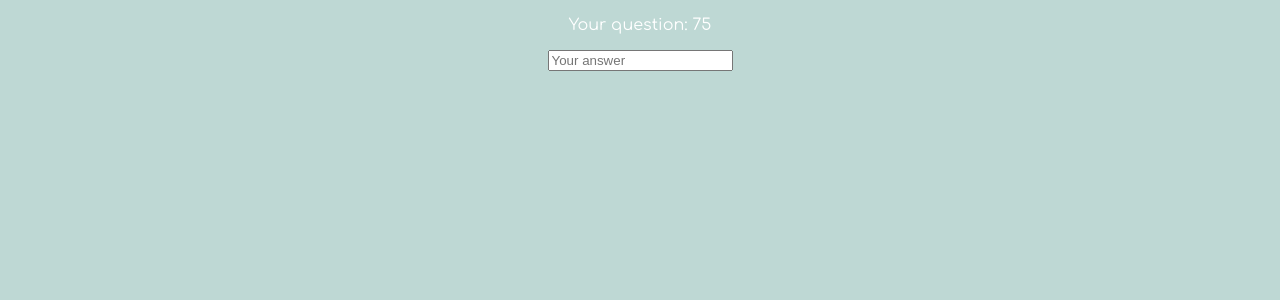
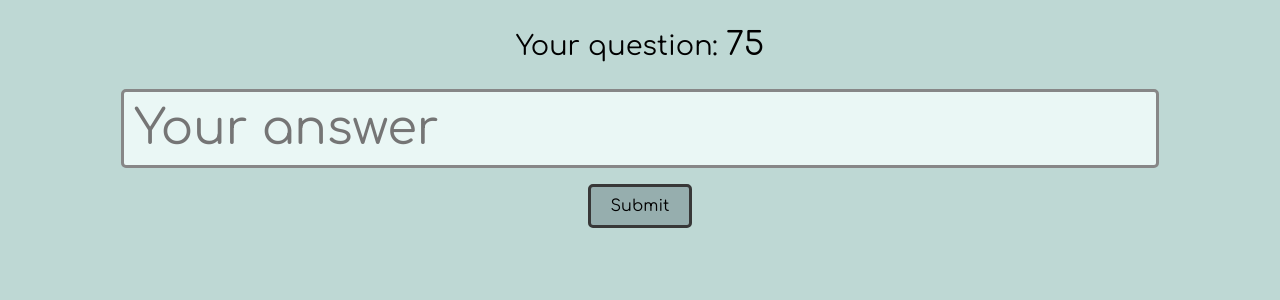
Before and after one commit to RickyRCoding/learntosquareWeb, a Next.js app: page /practice in a window 1280 px wide. Shown: the top 300 px of the page. Built offline with nearby package versions, Linux system fonts and the light colour scheme.

Commit message:
Done everything exepet timer and next question

```diff
--- a/app/globals.css
+++ b/app/globals.css
@@ -31,3 +31,23 @@ h4 {
 .are {
   padding-top: 50%;
 }
+
+.question {
+  font-size: 1.7rem;
+  color: #000000;
+}
+
+span {
+  font-size: 2rem;
+  color: #000000;
+}
+
+input {
+  padding: 10px;
+  border-radius: 5px;
+  width: 80%;
+  border: 0.2rem solid rgb(135, 135, 135);
+  font-size: 3rem;
+  background-color: #eaf7f5;
+  font-family: "Comfortaa", sans-serif;
+}
--- a/app/practice/page.js
+++ b/app/practice/page.js
@@ -3,24 +3,45 @@ import { useState, useEffect } from "react";
 
 export default function Practice() {
   const [question, setQuestion] = useState(null);
-  const [counter, setCounter] = useState(0);
+  const [check, setCheck] = useState(null);
+  const [answer, setAnswer] = useState();
 
   useEffect(() => {
-    // Generate a random number when the component mounts
     const randomNumber = Math.floor(Math.random() * 90) + 10;
     setQuestion(randomNumber);
   }, []);
 
   return (
     <>
-
-      {question !== null ? (
-        <div>
-          <p>Your question: {question}</p>
-          <input type="text" placeholder="Your answer" />
-        </div>
-      ) : (<><h1 className="are">Are you ready?</h1>
-        <button onClick={() => { setCounter(previous => { previous + 1 }) }}>Gimme a question!</button></>)}
+      <div>
+        <p className="question">Your question: <span>{question}</span></p>
+        <input type="text" placeholder="Your answer" onChange={
+          (e) => {
+            setAnswer(e.target.value);
+          }
+        } />
+        <br />
+        <button onClick={() => {
+          setCheck(true)
+        }}>Submit</button>
+        <br />
+        {check && (
+          <div>
+            {answer != toString(question * question) && <p>Correct answer: {question * question}</p>}
+            <button
+              style={{
+                backgroundColor: answer == question * question ? 'green' : '#ff6161',
+                color: 'white',
+                borderColor: answer == question * question ? 'darkgreen' : '#ff4040',
+              }}
+              onClick={
+                () => {
+                  setCheck(false);
+                }
+              }>Next Question</button>
+          </div>
+        )}
+      </div >
     </>
   );
 }
```
